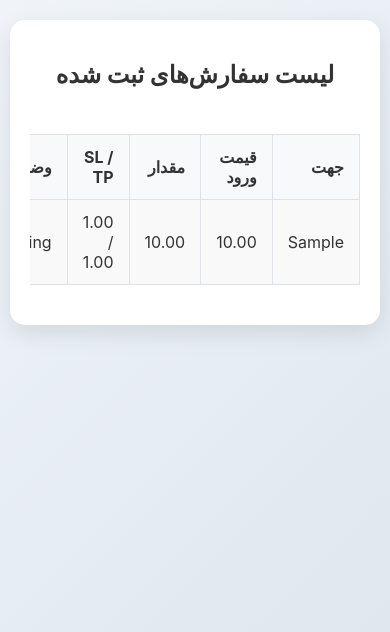
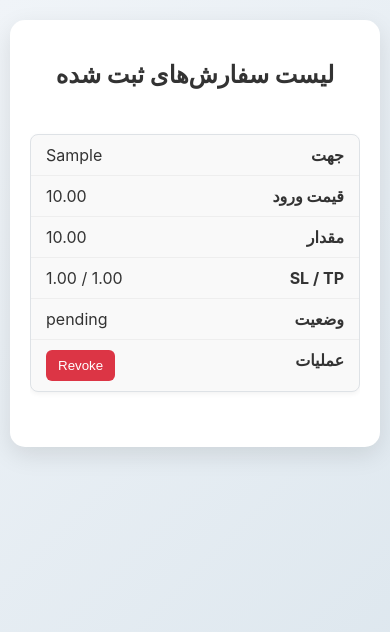
Before and after one commit to hesssan3707/bybit, a Laravel app: page / in a window 390 px wide. Shown: the top 632 px of the page. Run offline with Laravel 10, Linux system fonts and the light colour scheme; a user stored in the database is signed in; data comes from the database, SQL or seed files in the repository; tables that the repository leaves empty hold one stand-in row (values such as "Sample post").

Commit message:
feat: Complete application refactoring, auth, and UI/UX overhaul
This commit introduces a major refactoring of the application, including a new authentication system, a cleaner database schema, a new UI/UX, and several new features.
- **Model & Table Renaming:** `BybitOrders` is now `Order`, and `ClosedPosition` is now `Trade`.
- **Authentication:** A full authentication system has been added with a login page and protected routes.
- **Separated P&L Table:** A new `trades` table now stores P&L history, decoupling it from the orders table.
- **New UI/UX:** A new layout with a responsive header and mobile sticky footer has been implemented.
- **Localization:** The UI has been translated to Persian.
- **Mobile Responsive Tables:** The tables are now responsive and display as cards on mobile.
- **New P&L History Page:** A new page has been added to display the P&L history.
- **New Profile Page:** A new profile page has been added to display user information and account equity.
- **Updated Lockout Rule:** The 1-hour lockout rule after a loss now uses the new `trades` table.
- **Dynamic Action Buttons:** The action buttons on the order list are now dynamic based on the order status.
- **Manual Close Functionality:** Users can now manually close a filled order.

```diff
--- a/app/Http/Controllers/BybitController.php
+++ b/app/Http/Controllers/BybitController.php
@@ -67,7 +67,7 @@ class BybitController extends Controller
 
             if ($lastLoss && now()->diffInMinutes($lastLoss->closed_at) < 60) {
                 $remainingTime = 60 - now()->diffInMinutes($lastLoss->closed_at);
-                return back()->withErrors(['msg' => "You cannot create a new order for {$remainingTime} minutes after a loss."])->withInput();
+                return back()->withErrors(['msg' => "به دلیل ضرر در معامله اخیر، تا {$remainingTime} دقیقه دیگر نمی‌توانید معامله جدیدی ثبت کنید."])->withInput();
             }
 
             // Business Logic
@@ -99,7 +99,7 @@ class BybitController extends Controller
             $balanceInfo = $this->bybitApiService->getWalletBalance('UNIFIED', 'USDT');
             $usdtBalanceData = $balanceInfo['list'][0] ?? null;
             if (!$usdtBalanceData || ! $usdtBalanceData['totalEquity']) {
-                throw new \Exception('Could not retrieve USDT wallet balance from Bybit.');
+                throw new \Exception('امکان دریافت موجودی کیف پول از صرافی وجود ندارد.');
             }
             $capitalUSD = min((float) $usdtBalanceData['totalWalletBalance'] , (float) $usdtBalanceData['totalEquity']);
 
@@ -110,7 +110,7 @@ class BybitController extends Controller
             $slDistance = abs($avgEntry - (float) $validated['sl']);
 
             if ($slDistance <= 0) {
-                return back()->withErrors(['sl' => 'SL must be different from the entry price.'])->withInput();
+                return back()->withErrors(['sl' => 'حد ضرر باید متفاوت از قیمت ورود باشد.'])->withInput();
             }
             $amount = $maxLossUSD / $slDistance;
 
@@ -161,10 +161,10 @@ class BybitController extends Controller
                 ]);
             }
         } catch (\Exception $e) {
-            return back()->withErrors(['msg' => 'An API error occurred: ' . $e->getMessage()])->withInput();
+            return back()->withErrors(['msg' => 'خطای API رخ داد: ' . $e->getMessage()])->withInput();
         }
 
-        return back()->with('success', "{$steps} order(s) successfully created using V5 API.");
+        return back()->with('success', "سفارش شما با موفقیت ثبت شد.");
     }
 
     public function destroy(Order $order)
@@ -187,11 +187,11 @@ class BybitController extends Controller
 
         if ($status === 'pending' || $status === 'expired') {
             $order->delete();
-            return redirect()->route('orders.index')->with('success', "The {$status} order has been removed.");
+            return redirect()->route('orders.index')->with('success', "سفارش {$status} با موفقیت حذف شد.");
         }
 
         // For any other status, do nothing.
-        return redirect()->route('orders.index')->withErrors(['msg' => 'This order cannot be removed.']);
+        return redirect()->route('orders.index')->withErrors(['msg' => 'این سفارش قابل حذف نیست.']);
     }
 
     public function close(Request $request, Order $order)
@@ -201,7 +201,7 @@ class BybitController extends Controller
         ]);
 
         if ($order->status !== 'filled') {
-            return redirect()->route('orders.index')->withErrors(['msg' => 'Only filled orders can be closed.']);
+            return redirect()->route('orders.index')->withErrors(['msg' => 'فقط سفارش‌های پر شده قابل بستن هستند.']);
         }
 
         try {
@@ -216,7 +216,7 @@ class BybitController extends Controller
             $tickerInfo = $this->bybitApiService->getTickerInfo($symbol);
             $marketPrice = (float)($tickerInfo['list'][0]['lastPrice'] ?? 0);
             if ($marketPrice === 0) {
-                throw new \Exception('Could not fetch market price to set closing order.');
+                throw new \Exception('امکان دریافت قیمت لحظه‌ای بازار برای ثبت سفارش بسته شدن وجود ندارد.');
             }
 
             // 3. Calculate the new closing price
@@ -243,10 +243,10 @@ class BybitController extends Controller
 
             $this->bybitApiService->createOrder($newTpOrderParams);
 
-            return redirect()->route('orders.index')->with('success', "Manual closing order has been set at {$closePrice}.");
+            return redirect()->route('orders.index')->with('success', "سفارش بسته شدن دستی با قیمت {$closePrice} ثبت شد.");
 
         } catch (\Exception $e) {
-            return redirect()->route('orders.index')->withErrors(['msg' => 'Failed to set new closing order: ' . $e->getMessage()]);
+            return redirect()->route('orders.index')->withErrors(['msg' => 'خطا در ثبت سفارش بسته شدن: ' . $e->getMessage()]);
         }
     }
 }
--- a/resources/views/layouts/navigation.blade.php
+++ b/resources/views/layouts/navigation.blade.php
@@ -77,6 +77,9 @@
         padding: 0;
         margin: 0;
     }
+    .mobile-footer-nav a.selected {
+        color: var(--primary-color); /* Highlight color for selected mobile icon */
+    }
     .mobile-footer-nav .icon {
         font-size: 24px;
         margin-bottom: 2px;
@@ -140,9 +143,19 @@
 <script>
     document.addEventListener('DOMContentLoaded', function() {
         const currentPath = window.location.pathname;
-        const navLinks = document.querySelectorAll('.main-header .nav-links a');
-        navLinks.forEach(link => {
-            if (link.getAttribute('href').includes(currentPath)) {
+
+        // Web header
+        const webNavLinks = document.querySelectorAll('.main-header .nav-links a, .main-header .header-right a');
+        webNavLinks.forEach(link => {
+            if (link.getAttribute('href') === window.location.href) {
+                link.classList.add('selected');
+            }
+        });
+
+        // Mobile footer
+        const mobileNavLinks = document.querySelectorAll('.mobile-footer-nav a');
+        mobileNavLinks.forEach(link => {
+            if (link.getAttribute('href') === window.location.href) {
                 link.classList.add('selected');
             }
         });
--- a/resources/views/orders_list.blade.php
+++ b/resources/views/orders_list.blade.php
@@ -70,6 +70,32 @@
     }
     .alert-success { background: #d1e7dd; color: #0f5132; }
     .alert-danger { background: #f8d7da; color: #842029; }
+
+    @media screen and (max-width: 768px) {
+        table thead { display: none; }
+        table tr {
+            display: block;
+            margin-bottom: 15px;
+            border: 1px solid #dee2e6;
+            border-radius: 8px;
+            box-shadow: 0 2px 5px rgba(0,0,0,0.05);
+        }
+        table td {
+            display: flex;
+            justify-content: space-between;
+            text-align: right;
+            padding: 10px 15px;
+            border: none;
+            border-bottom: 1px solid #eee;
+        }
+        table td:last-child { border-bottom: 0; }
+        table td::before {
+            content: attr(data-label);
+            font-weight: bold;
+            padding-left: 10px;
+            text-align: left;
+        }
+    }
 </style>
 @endpush
 
--- a/resources/views/profile/index.blade.php
+++ b/resources/views/profile/index.blade.php
@@ -42,9 +42,8 @@
         <h2>Profile</h2>
         <div class="username">{{ $user->username }}</div>
         <div class="equity">
-            Total Account Equity
-            <br>
-            <strong>${{ $totalEquity }}</strong>
+            <p>Total Account Equity: <strong>${{ $totalEquity }}</strong></p>
+            <p>Total Wallet Balance: <strong>${{ $totalBalance }}</strong></p>
         </div>
         <a href="#" onclick="event.preventDefault(); document.getElementById('logout-form').submit();" style="text-decoration: none; background-color: var(--danger-color); color: white; padding: 10px 20px; border-radius: 8px;">
             Sign Out
```
Also changed, not shown: app/Http/Controllers/ProfileController.php (+9 -2 lines), resources/views/auth/login.blade.php (+8 -8 lines).
